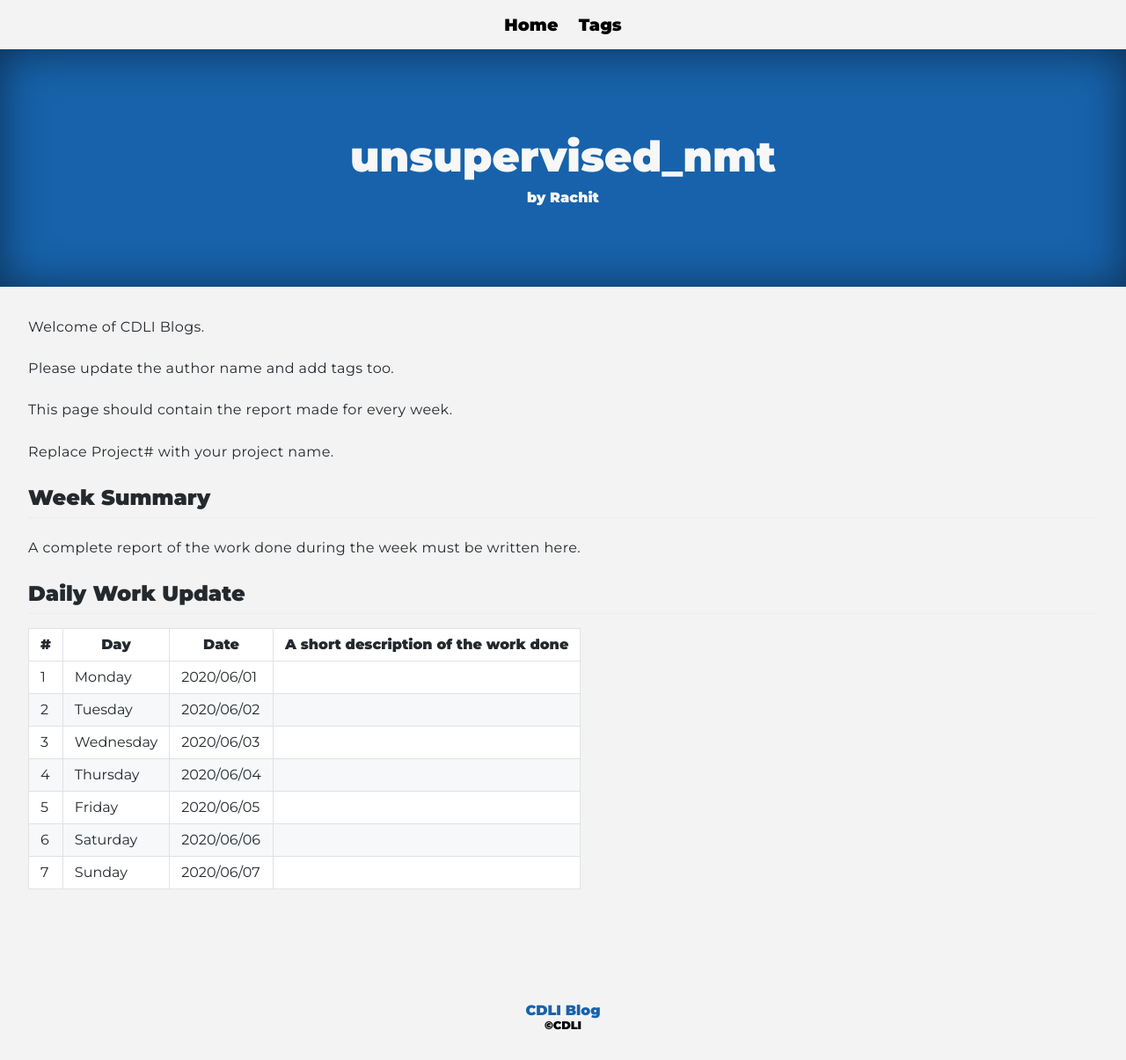
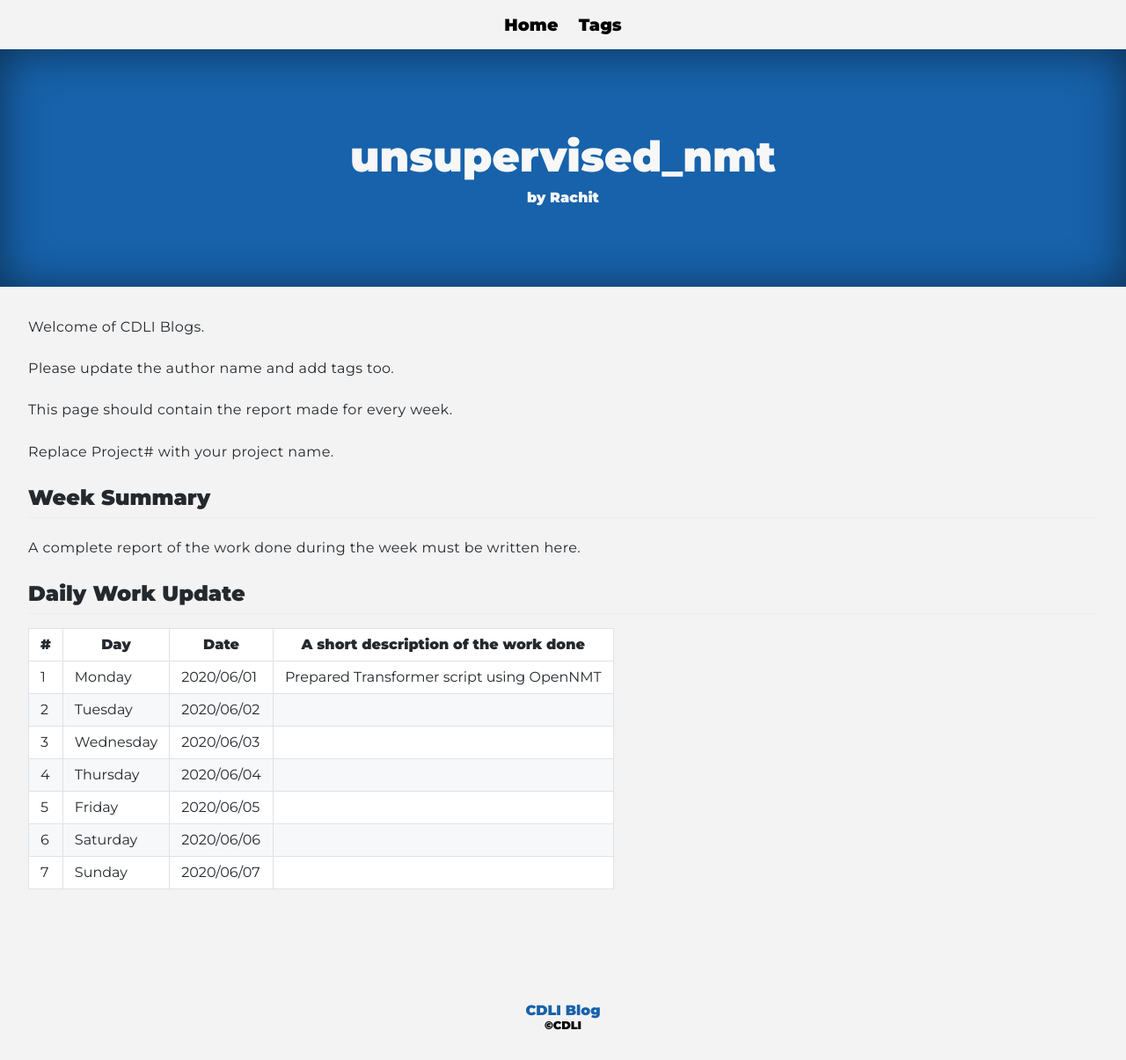
Before and after one commit to cdli-gh/blog, a Jekyll site: the page built from _blog/intern20/unsupervised_nmt/posts/02_week2.md, in a window 1280 px wide. Shown: the whole page at 88% size. Built offline with Jekyll 4.4.1, drawn with Linux system fonts in a browser that asks for light colours; Markdown is read by kramdown in place of the engine named in the settings.

Commit message:
Updated 2.1

```diff
--- a/_blog/intern20/unsupervised_nmt/posts/02_week2.md
+++ b/_blog/intern20/unsupervised_nmt/posts/02_week2.md
@@ -21,7 +21,7 @@ A complete report of the work done during the week must be written here.
 
 |\#|Day|Date|A short description of the work done|
 |---	|---	|---	|---	|
-|1   	| Monday 	|   2020/06/01	|   	|
+|1   	| Monday 	|   2020/06/01	|  Prepared Transformer script using OpenNMT 	|
 |2   	| Tuesday  	|   2020/06/02	|   	|
 |3   	| Wednesday  	|  2020/06/03 	|   	|
 |4   	| Thursday  	|   2020/06/04	|   	|
```
